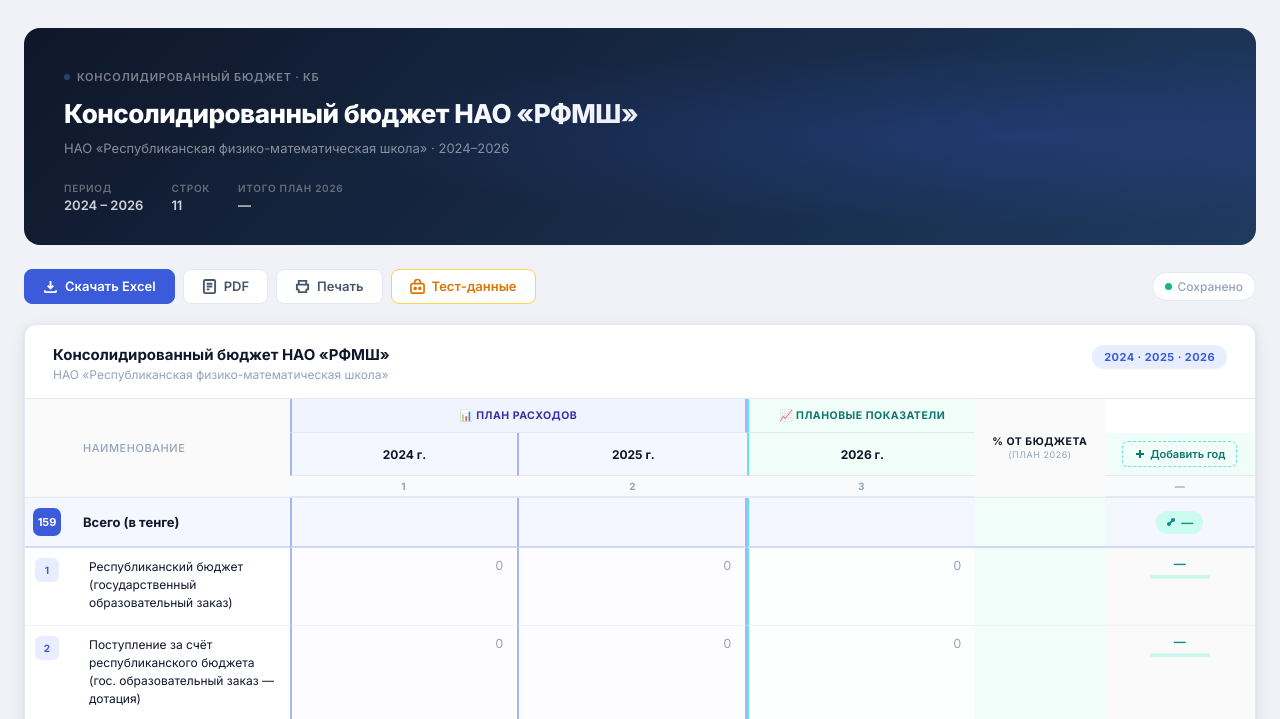
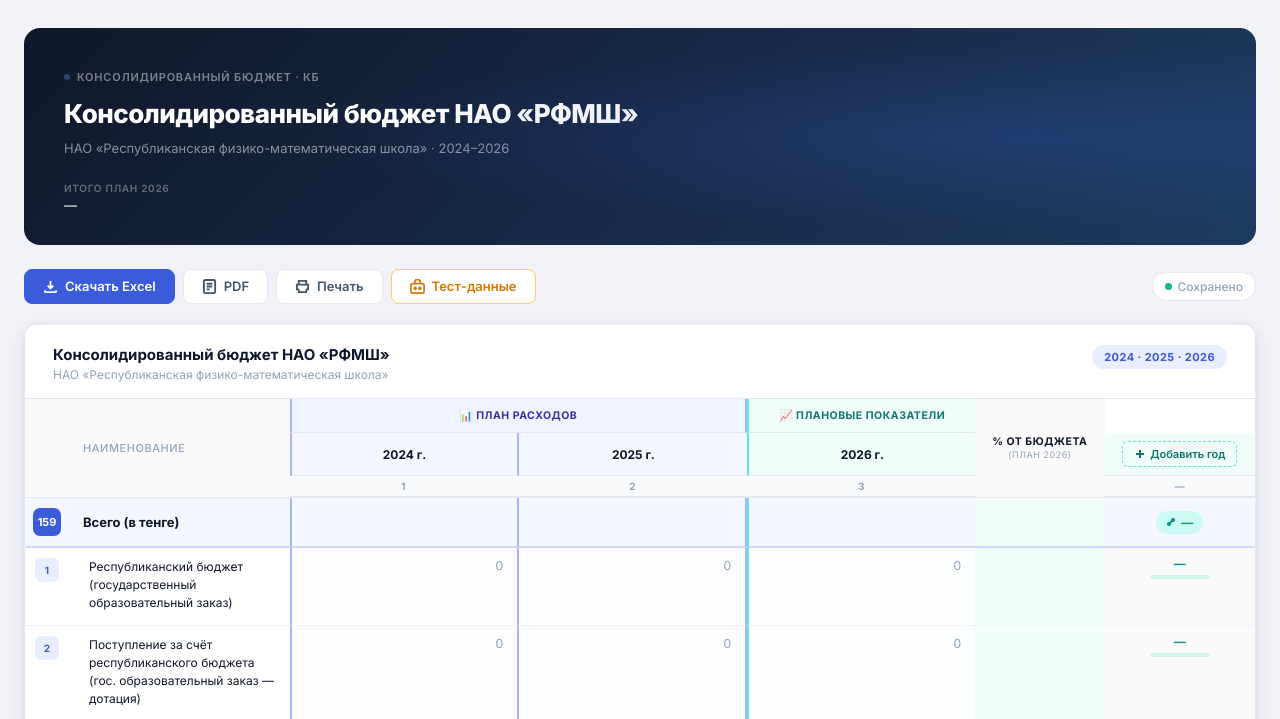
Before and after one commit to gRade333-commits/finka-budget, a website: page kb-svod.html in a window 1280 px wide. Shown: the part 56-775 px from the top of the page. Drawn offline with Linux system fonts and the light colour scheme; a script that the page names is missing.

Commit message:
fix: remove unnecessary hero statistics from the budget display

```diff
--- a/kb-svod.html
+++ b/kb-svod.html
@@ -319,8 +319,6 @@
         <h1>Консолидированный бюджет НАО «РФМШ»</h1>
         <p class="hero-sub">НАО «Республиканская физико-математическая школа» · 2024–<span id="hero-last-year">2026</span></p>
         <div class="hero-meta">
-            <div class="hero-stat"><div class="label">Период</div><div class="value" id="hero-period">2024 – 2026</div></div>
-            <div class="hero-stat"><div class="label">Строк</div><div class="value" id="hero-rows">11</div></div>
             <div class="hero-stat"><div class="label">Итого план 2026</div><div class="value" id="hero-total">—</div></div>
         </div>
     </div>
```
